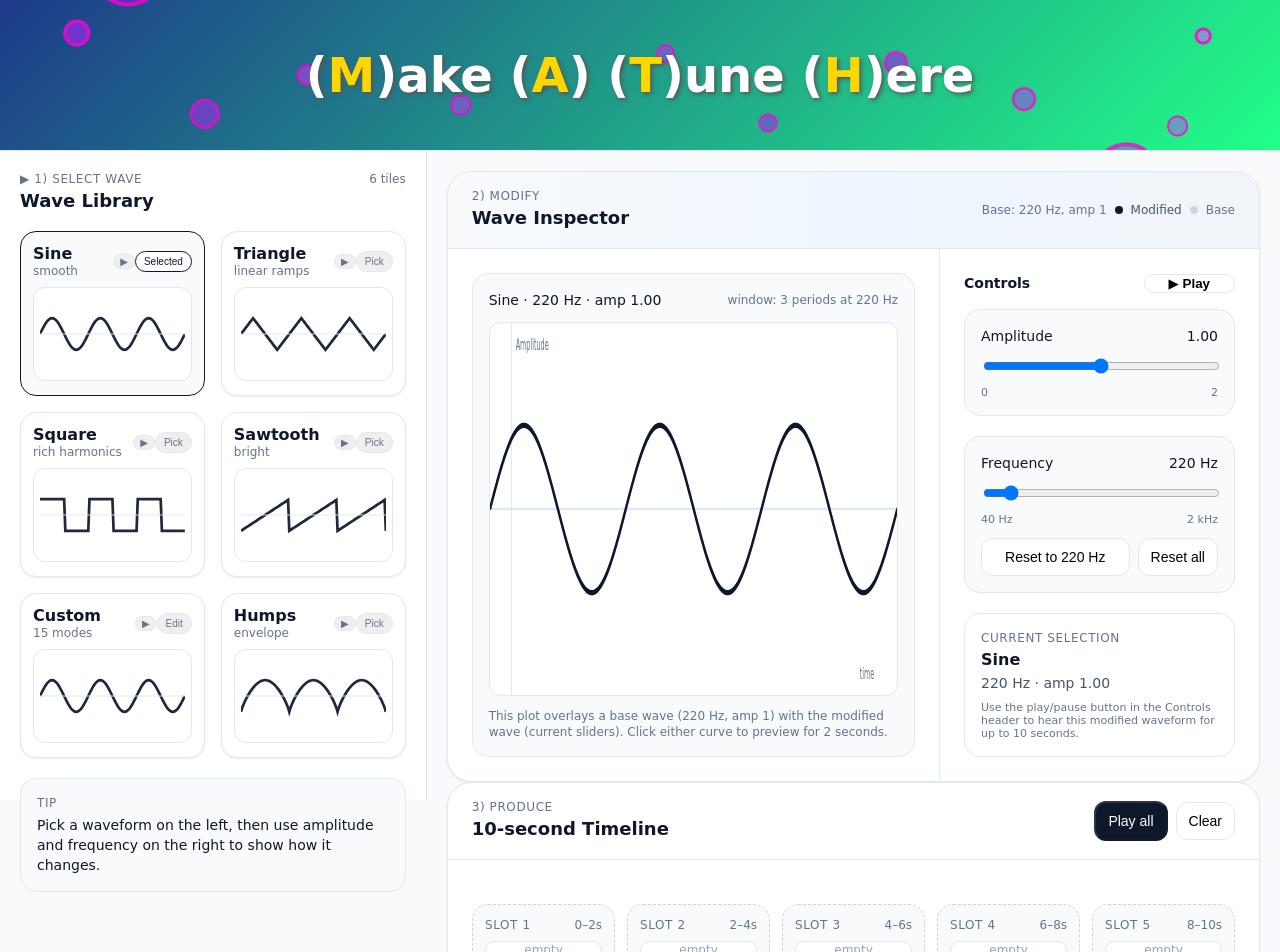
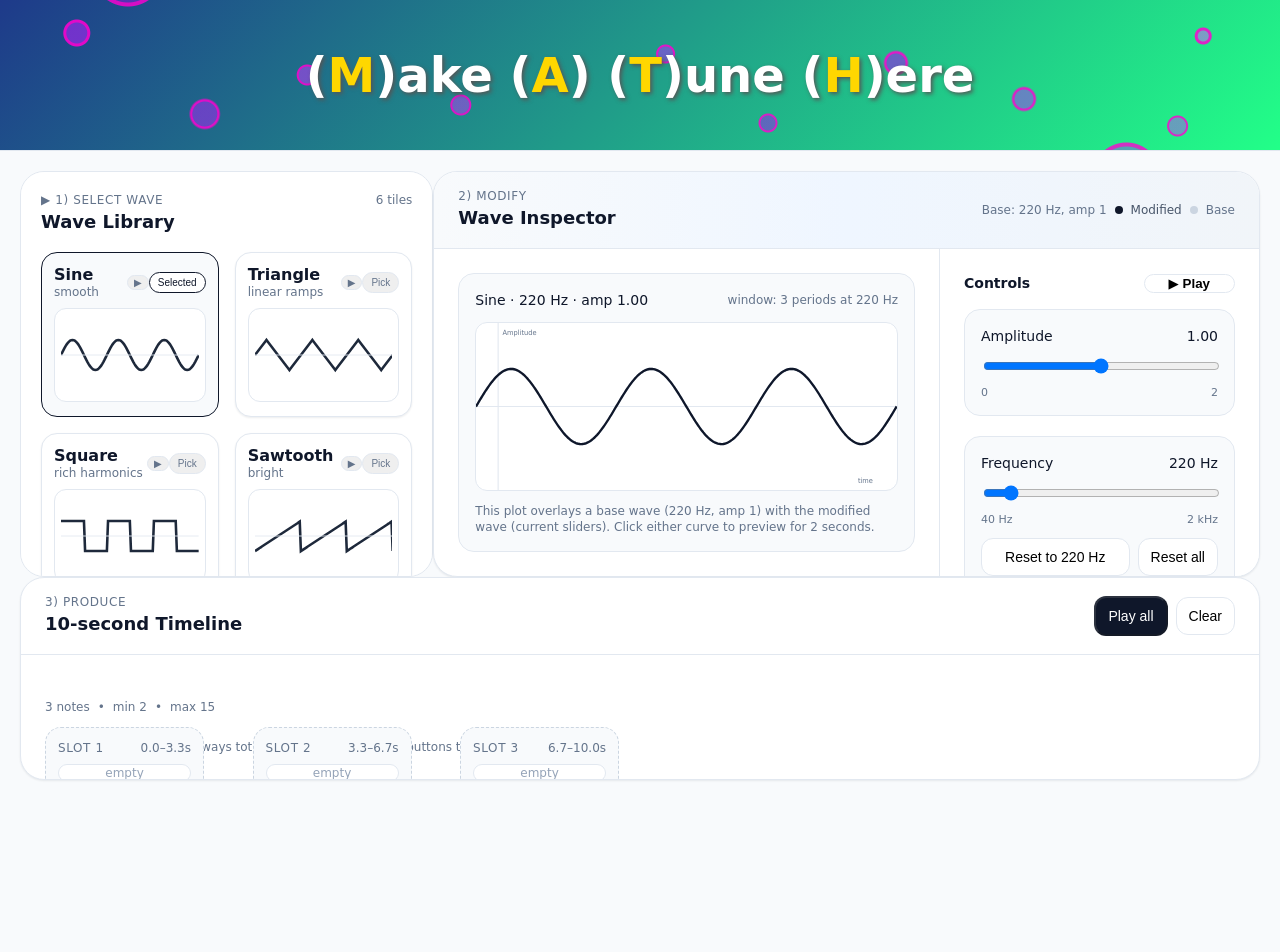
Before and after one commit to guraltsev/make_your_own_tune, a React (Vite) app: page / in a window 1280 px wide. Shown: the top 952 px of the page. After the commit the page ends 800 px from the top, so only its background shows below. Built offline with nearby package versions, Linux system fonts and the light colour scheme.

Commit message:
Redesign timeline with dynamic note slots and full-width produce panel

```diff
--- a/src/App.tsx
+++ b/src/App.tsx
@@ -175,6 +175,19 @@ type Slot =
       label: string;
     };
 
+type TimelineSlot = {
+  id: number;
+  slot: Slot;
+  weight: number;
+};
+
+const TIMELINE_TOTAL_SECONDS = 10;
+const MIN_TIMELINE_NOTES = 2;
+const DEFAULT_TIMELINE_NOTES = 3;
+const MAX_TIMELINE_NOTES = 15;
+const MIN_SLOT_WEIGHT = 0.5;
+const MAX_SLOT_WEIGHT = 6;
+
 const WAVE_TILES: Array<{ type: WaveType; name: string; subtitle: string }> = [
   { type: "sine", name: "Sine", subtitle: "smooth" },
   { type: "triangle", name: "Triangle", subtitle: "linear ramps" },
@@ -189,10 +202,8 @@ function formatHz(x: number) {
   return `${Math.round(x)} Hz`;
 }
 
-function timeLabelForSlot(i: number) {
-  const start = i * 2;
-  const end = start + 2;
-  return `${start}–${end}s`;
+function timeLabelForSlot(start: number, end: number) {
+  return `${start.toFixed(1)}–${end.toFixed(1)}s`;
 }
 
 type BrowserWindowWithWebkitAudio = Window & {
@@ -688,12 +699,30 @@ export default function SoundWavesPresentationMockup() {
     [customModes, ensureSynthNode, freqHz, playing, playingTileType, postParamsNow, stopPlayback]
   );
 
-  const [slots, setSlots] = useState<Slot[]>([...Array(5)].map(() => ({ kind: "empty" })));
-  const hasTimelineContent = useMemo(() => slots.some((slot) => slot.kind === "wave"), [slots]);
-  const activeTimelineSlot =
-    playing === "timeline" && timelineProgress != null ? Math.min(4, Math.floor(timelineProgress * 5)) : null;
-  const slotProgressWithinActive =
-    playing === "timeline" && timelineProgress != null ? (timelineProgress * 5) % 1 : 0;
+  const nextTimelineIdRef = useRef(DEFAULT_TIMELINE_NOTES + 1);
+  const [timelineSlots, setTimelineSlots] = useState<TimelineSlot[]>(
+    [...Array(DEFAULT_TIMELINE_NOTES)].map((_, index) => ({ id: index + 1, slot: { kind: "empty" }, weight: 1 }))
+  );
+  const hasTimelineContent = useMemo(() => timelineSlots.some((entry) => entry.slot.kind === "wave"), [timelineSlots]);
+
+  const segmentBoundaries = useMemo(() => {
+    const totalWeight = timelineSlots.reduce((acc, entry) => acc + entry.weight, 0);
+    let accWeight = 0;
+    return timelineSlots.map((entry) => {
+      const start = totalWeight > 0 ? accWeight / totalWeight : 0;
+      accWeight += entry.weight;
+      const end = totalWeight > 0 ? accWeight / totalWeight : 0;
+      return { start, end };
+    });
+  }, [timelineSlots]);
+
+  const activeTimelineSlot = useMemo(() => {
+    if (!(playing === "timeline" && timelineProgress != null)) return null;
+    const progress = clamp(timelineProgress, 0, 0.999999);
+    const index = segmentBoundaries.findIndex((segment) => progress >= segment.start && progress < segment.end);
+    return index >= 0 ? index : timelineSlots.length - 1;
+  }, [playing, timelineProgress, segmentBoundaries, timelineSlots.length]);
+
   const timelineProgressPct = (timelineProgress ?? 0) * 100;
 
   useEffect(() => {
@@ -720,12 +749,18 @@ export default function SoundWavesPresentationMockup() {
 
     const ctx = await ensureSynthNode();
     const g = masterGainRef.current;
-    const timelineLengthMs = 10_000;
-    const slotLengthMs = 2_000;
+    const timelineLengthMs = TIMELINE_TOTAL_SECONDS * 1000;
+    const totalWeight = timelineSlots.reduce((acc, entry) => acc + entry.weight, 0);
 
-    const slotParams = slots.map((slot) =>
-      slot.kind === "wave"
-        ? { freqHz: slot.freqHz, amp: slot.amp, waveType: slot.type, customModes: slot.customModes ?? customModes }
+    const slotDurationsMs = timelineSlots.map((entry) => (totalWeight > 0 ? (entry.weight / totalWeight) * timelineLengthMs : 0));
+    const slotParams = timelineSlots.map((entry) =>
+      entry.slot.kind === "wave"
+        ? {
+            freqHz: entry.slot.freqHz,
+            amp: entry.slot.amp,
+            waveType: entry.slot.type,
+            customModes: entry.slot.customModes ?? customModes,
+          }
         : { freqHz: 220, amp: 0, waveType: "sine" as WaveType, customModes }
     );
 
@@ -754,16 +789,18 @@ export default function SoundWavesPresentationMockup() {
 
     timelineRafRef.current = window.requestAnimationFrame(tick);
 
-    timelineTimersRef.current = slotParams.slice(1).map((params, idx) =>
-      window.setTimeout(() => {
+    let elapsedMs = 0;
+    timelineTimersRef.current = slotParams.slice(1).map((params, idx) => {
+      elapsedMs += slotDurationsMs[idx];
+      return window.setTimeout(() => {
         postParamsNow(params);
-      }, slotLengthMs * (idx + 1))
-    );
+      }, elapsedMs);
+    });
 
     stopTimerRef.current = window.setTimeout(() => {
       stopPlayback();
     }, timelineLengthMs);
-  }, [customModes, ensureSynthNode, postParamsNow, slots, stopPlayback]);
+  }, [customModes, ensureSynthNode, postParamsNow, timelineSlots, stopPlayback]);
 
   // While playing, reflect slider and wave-shape changes immediately.
   useEffect(() => {
@@ -871,9 +908,11 @@ export default function SoundWavesPresentationMockup() {
   );
 
   function placeInSlot(i: number) {
-    setSlots((prev) => {
+    setTimelineSlots((prev) => {
       const next = [...prev];
       next[i] = {
+        ...next[i],
+        slot: {
           kind: "wave",
           type: waveType,
           amp,
@@ -883,13 +922,41 @@ export default function SoundWavesPresentationMockup() {
             waveType === "custom"
               ? `Custom mix · ${formatHz(freqHz)}`
               : `${WAVE_TILES.find((w) => w.type === waveType)?.name ?? waveType} · ${formatHz(freqHz)}`,
+        },
       };
       return next;
     });
   }
 
   function clearTimeline() {
-    setSlots([...Array(5)].map(() => ({ kind: "empty" })));
+    setTimelineSlots((prev) => prev.map((entry) => ({ ...entry, slot: { kind: "empty" }, weight: 1 })));
+  }
+
+  function updateSlotWeight(i: number, weight: number) {
+    setTimelineSlots((prev) => prev.map((entry, idx) => (idx === i ? { ...entry, weight } : entry)));
+  }
+
+  function insertSlotBetween(i: number) {
+    setTimelineSlots((prev) => {
+      if (prev.length >= MAX_TIMELINE_NOTES) return prev;
+      const before = prev[i];
+      const after = prev[i + 1];
+      const nextId = nextTimelineIdRef.current;
+      nextTimelineIdRef.current += 1;
+      const newWeight = clamp(((before?.weight ?? 1) + (after?.weight ?? 1)) / 2, MIN_SLOT_WEIGHT, MAX_SLOT_WEIGHT);
+      const next = [...prev];
+      next.splice(i + 1, 0, { id: nextId, slot: { kind: "empty" }, weight: newWeight });
+      return next;
+    });
+  }
+
+  function removeSlot(i: number) {
+    setTimelineSlots((prev) => {
+      if (prev.length <= MIN_TIMELINE_NOTES) return prev;
+      const next = [...prev];
+      next.splice(i, 1);
+      return next;
+    });
   }
 
   function openCustomEditor() {
@@ -939,9 +1006,10 @@ export default function SoundWavesPresentationMockup() {
       <AppBanner />
 
       {/* Main */}
-      <div className="h-full w-full flex flex-1 min-h-0">
+      <div className="h-full w-full flex flex-1 min-h-0 flex-col gap-5 p-5 bg-gradient-to-br from-[#1e3a8a]/55 via-[#34d399]/45 to-[#c2410c]/50">
+        <div className="min-h-0 flex-[2] flex gap-5">
           {/* Left column (1/3) */}
-        <div className="w-1/3 min-w-[360px] border-r bg-white p-5">
+          <div className="w-1/3 min-w-[360px] rounded-3xl border bg-white p-5 overflow-auto">
           <div className="flex items-baseline justify-between">
             <div>
               <div className="text-xs uppercase tracking-wider text-slate-500">▶ 1) Select wave</div>
@@ -1039,9 +1107,7 @@ export default function SoundWavesPresentationMockup() {
           </div>
 
           {/* Right column (2/3) */}
-        <div className="w-2/3 flex flex-col gap-5 p-5 bg-gradient-to-br from-[#1e3a8a]/55 via-[#34d399]/45 to-[#c2410c]/50">
-          {/* MODIFY (2/3 height) */}
-          <div className="flex-[2]">
+          <div className="w-2/3 min-h-0">
             <div className="h-full rounded-3xl border bg-white shadow-sm overflow-hidden flex flex-col">
               <BannerHeader
                 left={
@@ -1216,9 +1282,10 @@ export default function SoundWavesPresentationMockup() {
               </div>
             </div>
           </div>
+        </div>
 
-          {/* PRODUCE (1/3 height) */}
-          <div className="flex-[1]">
+        {/* PRODUCE (full-width bottom panel) */}
+        <div className="min-h-0 flex-1">
           <div className="h-full rounded-3xl border bg-white shadow-sm overflow-hidden flex flex-col">
               <div className="px-6 py-4 border-b flex items-center justify-between">
                 <div>
@@ -1259,53 +1326,51 @@ export default function SoundWavesPresentationMockup() {
                     )}
                   </div>
 
-                  <div className="grid grid-cols-5 gap-3 min-h-0">
-                    {slots.map((slot, i) => {
-                      const label = timeLabelForSlot(i);
-                      const filled = slot.kind === "wave";
+                  <div className="flex items-center gap-2 mb-3 text-xs text-slate-500">
+                    <span>{timelineSlots.length} notes</span>
+                    <span>•</span>
+                    <span>min {MIN_TIMELINE_NOTES}</span>
+                    <span>•</span>
+                    <span>max {MAX_TIMELINE_NOTES}</span>
+                  </div>
+
+                  <div className="flex gap-3 min-h-0 overflow-x-auto pb-2">
+                    {timelineSlots.map((entry, i) => {
+                      const label = timeLabelForSlot(
+                        segmentBoundaries[i].start * TIMELINE_TOTAL_SECONDS,
+                        segmentBoundaries[i].end * TIMELINE_TOTAL_SECONDS
+                      );
+                      const waveSlot = entry.slot.kind === "wave" ? entry.slot : undefined;
+                      const filled = waveSlot != null;
                       const isActive = activeTimelineSlot === i;
                       const miniPath = filled
                         ? makeWavePath({
-                            type: slot.type,
-                            amp: slot.amp,
-                            freqHz: slot.freqHz,
+                            type: waveSlot!.type,
+                            amp: waveSlot!.amp,
+                            freqHz: waveSlot!.freqHz,
                             width: 220,
                             height: 80,
                             seconds: 0.02,
                             samples: 120,
                             yPad: 10,
-                            customModes: slot.customModes ?? customModes,
+                            customModes: waveSlot!.customModes ?? customModes,
                           })
                         : null;
 
                       return (
-                        <div key={i} className="flex flex-col min-h-0">
+                        <div key={entry.id} className="flex items-center gap-3 min-w-[280px]">
+                          <div className="flex flex-col min-h-0 flex-1">
                             <div
                               className={
                                 "relative flex-1 rounded-2xl border p-3 bg-slate-50 flex flex-col min-h-0 transition-colors duration-200 " +
                                 (filled ? "border-slate-300" : "border-dashed border-slate-300") +
-                              (isActive
-                                ? " ring-2 ring-blue-200 border-blue-400 bg-blue-50 shadow-lg"
-                                : "")
+                                (isActive ? " ring-2 ring-blue-200 border-blue-400 bg-blue-50 shadow-lg" : "")
                               }
-                            style={{
-                              transform: isActive ? "scale(1.15)" : "scale(1)",
-                              transformOrigin: "center",
-                              transition: "transform 180ms ease, background-color 180ms ease, border-color 180ms ease",
-                              willChange: "transform",
-                            }}
                             >
-                            {isActive && (
-                              <div className="absolute top-2 right-2 rounded-full bg-blue-600 text-white text-[10px] px-2 py-0.5 animate-pulse">
-                                Playing
-                              </div>
-                            )}
-
                               <div className="flex items-center justify-between">
                                 <div className="text-xs uppercase tracking-wider text-slate-500">Slot {i + 1}</div>
                                 <div className="text-xs text-slate-500 tabular-nums">{label}</div>
                               </div>
-
                               <div className="mt-2 rounded-xl bg-white border flex-1 min-h-0 overflow-hidden">
                                 {filled ? (
                                   <svg viewBox="0 0 220 80" className="w-full h-full block" preserveAspectRatio="none">
@@ -1313,32 +1378,50 @@ export default function SoundWavesPresentationMockup() {
                                     <path d={miniPath!} fill="none" stroke="rgb(15,23,42)" strokeWidth="3" />
                                   </svg>
                                 ) : (
-                                <div className="h-full w-full flex items-center justify-center text-xs text-slate-400">
-                                  empty
-                                </div>
+                                  <div className="h-full w-full flex items-center justify-center text-xs text-slate-400">empty</div>
                                 )}
                               </div>
-
-                            {isActive && (
-                              <div className="mt-2 h-1 w-full rounded-full bg-blue-100 overflow-hidden" aria-hidden="true">
-                                <div
-                                  className="h-full bg-blue-500 transition-[width] duration-100"
-                                  style={{ width: `${slotProgressWithinActive * 100}%` }}
+                              <div className="mt-2 text-xs text-slate-600 truncate">{waveSlot?.label ?? "—"}</div>
+                              <div className="mt-2">
+                                <div className="text-[11px] text-slate-500 mb-1">Length</div>
+                                <input
+                                  type="range"
+                                  min={MIN_SLOT_WEIGHT}
+                                  max={MAX_SLOT_WEIGHT}
+                                  step={0.1}
+                                  value={entry.weight}
+                                  onChange={(e) => updateSlotWeight(i, Number(e.target.value))}
+                                  className="w-full"
                                 />
                               </div>
-                            )}
-
-                            <div className="mt-2 text-xs text-slate-600 truncate">
-                              {filled ? slot.label : "—"}
                             </div>
-                          </div>
-
+                            <div className="mt-2 flex gap-2">
                               <button
                                 onClick={() => placeInSlot(i)}
-                            className="mt-2 rounded-xl bg-slate-900 text-white px-3 py-2 text-sm hover:bg-slate-800"
+                                className="flex-1 rounded-xl bg-slate-900 text-white px-3 py-2 text-sm hover:bg-slate-800"
                               >
                                 Add here
                               </button>
+                              <button
+                                onClick={() => removeSlot(i)}
+                                disabled={timelineSlots.length <= MIN_TIMELINE_NOTES}
+                                className="rounded-xl border bg-white px-3 py-2 text-sm hover:bg-slate-50 disabled:text-slate-300"
+                              >
+                                −
+                              </button>
+                            </div>
+                          </div>
+                          {i < timelineSlots.length - 1 && (
+                            <button
+                              type="button"
+                              onClick={() => insertSlotBetween(i)}
+                              disabled={timelineSlots.length >= MAX_TIMELINE_NOTES}
+                              className="h-10 w-10 rounded-full border bg-white text-lg text-slate-700 hover:bg-slate-50 disabled:text-slate-300"
+                              title="Add note slot between"
+                            >
+                              +
+                            </button>
+                          )}
                         </div>
                       );
                     })}
@@ -1347,15 +1430,12 @@ export default function SoundWavesPresentationMockup() {
 
 
                 <div className="mt-4 text-xs text-slate-500">
-                  Each slot is a 2-second region (total 10 seconds). “Add here” copies the current modified wave (type, amplitude,
-                  frequency) into that slot.
+                  Notes are resizable and always total {TIMELINE_TOTAL_SECONDS} seconds. Use the + buttons to insert between notes.
                 </div>
               </div>
             </div>
           </div>
         </div>
-      </div>
-
       {customEditorOpen && (
         <div className="fixed inset-0 bg-slate-900/50 backdrop-blur-sm flex items-center justify-center p-4">
           <div className="w-full max-h-[96vh] overflow-auto rounded-3xl border bg-white shadow-2xl" style={{ maxWidth: "min(96vw, 1400px)" }}>
```
Lines whose indentation alone changed are shown as unchanged.
